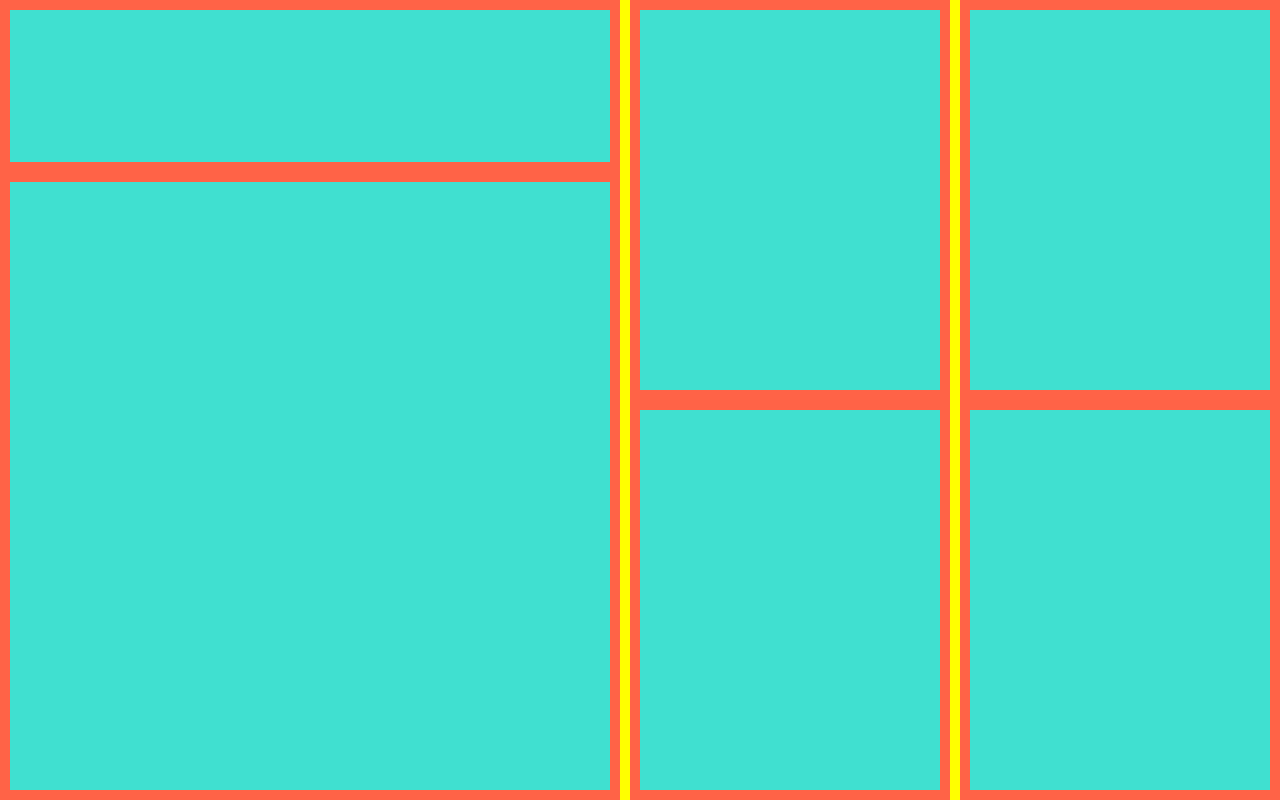
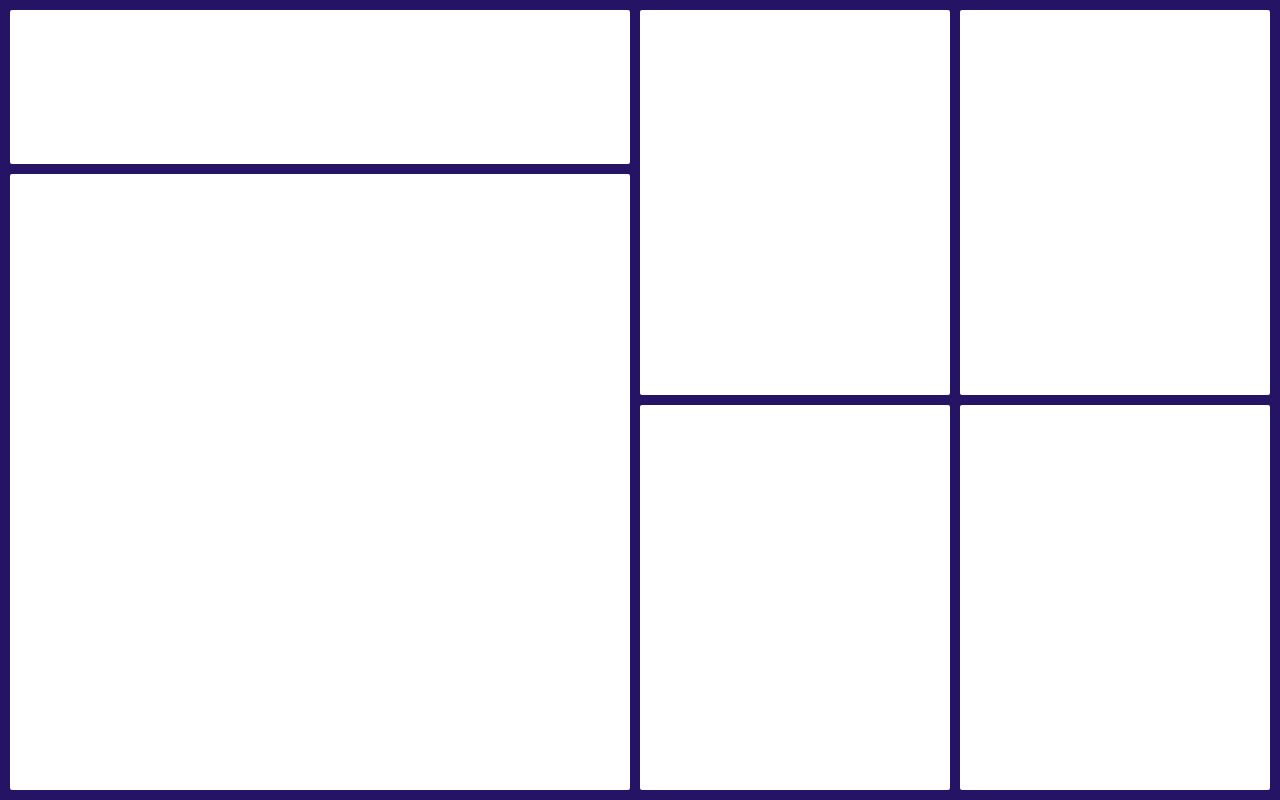
Before and after one commit to nikhil-Piktorlabs/expanding-cards, a plain HTML site: page index.html in a window 1280 px wide. Drawn offline with Linux system fonts and the light colour scheme.

Commit message:
Added functionality

```diff
--- a/index.html
+++ b/index.html
@@ -8,18 +8,18 @@
     <link rel="stylesheet" href="styles.css" />
   </head>
   <body>
-    <div class="grid">
-      <div class="grid__item grid__item--selected flexbox">
-        <div class="flexbox__item"></div>
-        <div class="flexbox__item flexbox__item--selected"></div>
+    <div class="container">
+      <div class="column column--selected">
+        <div class="card"></div>
+        <div class="card card--selected"></div>
       </div>
-      <div class="grid__item flexbox">
-        <div class="flexbox__item"></div>
-        <div class="flexbox__item"></div>
+      <div class="column flexbox">
+        <div class="card"></div>
+        <div class="card"></div>
       </div>
-      <div class="grid__item flexbox">
-        <div class="flexbox__item"></div>
-        <div class="flexbox__item"></div>
+      <div class="column flexbox">
+        <div class="card"></div>
+        <div class="card"></div>
       </div>
     </div>
     <script src="main.js"></script>
--- a/main.js
+++ b/main.js
@@ -0,0 +1,18 @@
+const body = document.body;
+
+const columns = body.querySelectorAll(".column");
+columns.forEach((column) => {
+  column.addEventListener("click", function () {
+    const selectedColumn = body.querySelector(".column--selected");
+    selectedColumn.classList.remove("column--selected");
+    this.classList.add("column--selected");
+  });
+  const cards = column.querySelectorAll(".card");
+  cards.forEach((card) => {
+    card.addEventListener("click", function () {
+      const selectedCard = body.querySelector(".card--selected");
+      selectedCard.classList.remove("card--selected");
+      this.classList.add("card--selected");
+    });
+  });
+});
--- a/styles.css
+++ b/styles.css
@@ -3,33 +3,40 @@
   padding: 0;
 }
 
-.grid {
-  background: yellow;
-  display: grid;
+.container {
+  background: rgb(37, 19, 102);
+  display: flex;
   height: 100vh;
-  grid-template: auto / repeat(4, auto);
-  grid-gap: 10px;
+  justify-content: space-between;
+  padding: 0px 5px;
 }
 
-.grid__item {
-  background: tomato;
+.column {
+  display: flex;
+  flex-direction: column;
+  flex: 1;
+  margin: 5px;
+  transition: flex 1s;
 }
 
-.grid__item--selected {
-  grid-column: span 2;
+.column--selected {
+  flex: 2;
 }
 
-.flexbox {
-  display: flex;
-  flex-direction: column;
+.card {
+  background: rgba(255, 255, 255, 1);
+  border-radius: 2px;
+  cursor: pointer;
+  flex: 1;
+  margin: 5px 0px;
+  transition: flex 1s;
+  z-index: 1;
 }
 
-.flexbox__item {
-  flex: 1;
-  background: turquoise;
-  margin: 10px;
+.card:hover {
+  background: rgba(255, 255, 255, 0.9);
 }
 
-.flexbox__item--selected {
+.card--selected {
   flex: 4;
 }
```
